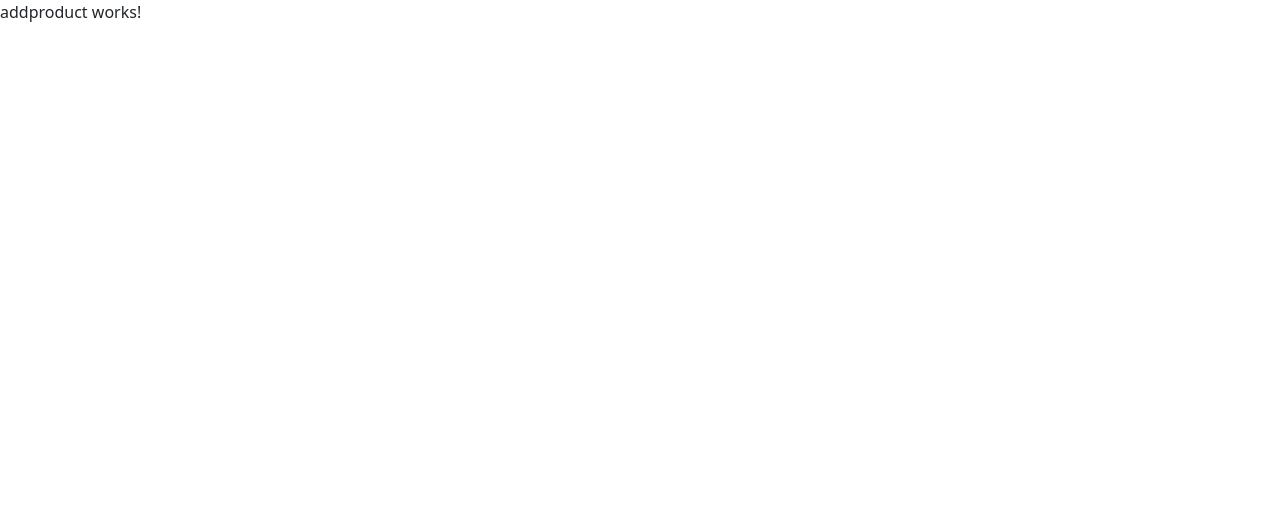
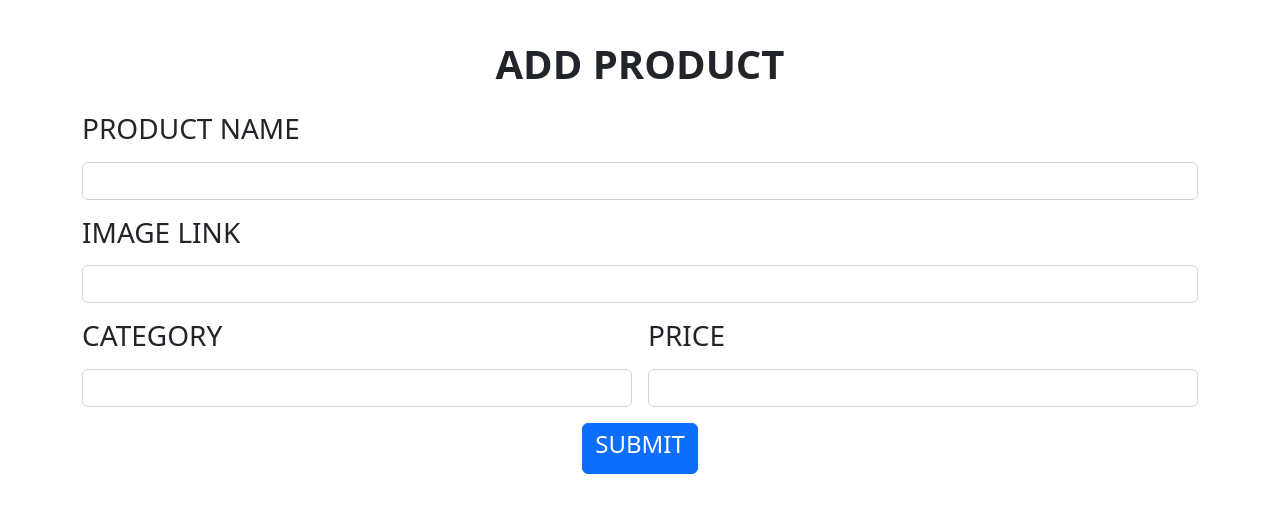
Before and after one commit to AmalAlby/SHOPPING-CART-NEW, an Angular app: page /addp in a window 1280 px wide. Shown: the top 512 px of the page. Built offline with nearby package versions, Linux system fonts and the light colour scheme.

Commit message:
page setup created

```diff
--- a/src/app/addproduct/addproduct.component.html
+++ b/src/app/addproduct/addproduct.component.html
@@ -1 +1,30 @@
-<p>addproduct works!</p>
+<div class="container">
+    <div class="row">
+        <div class="col col-12 col-sm-12 col-md-12 col-lg-12 col-xl-12 col-xxl-12">
+            <div class="row g-3 mt-4">
+                <div class="col col-12 col-sm-12 col-md-12 col-lg-12 col-xl-12 col-xxl-12 text-center">
+                    <h1><b>ADD PRODUCT</b></h1>
+                </div>
+                <div class="col col-12 col-sm-12 col-md-12 col-lg-12 col-xl-12 col-xxl-12">
+                    <label for="" class="form-label"><h3>PRODUCT NAME</h3></label>
+                    <input name="name" [(ngModel)]="name" type="text" class="form-control">
+                </div>
+                <div class="col col-12 col-sm-12 col-md-12 col-lg-12 col-xl-12 col-xxl-12">
+                    <label for="" class="form-label"><h3>IMAGE LINK</h3></label>
+                    <input name="imagelink" [(ngModel)]="imagelink" type="text" class="form-control">
+                </div>
+                <div class="col col-12 col-sm-6 col-md-6 col-lg-6 col-xl-6 col-xxl-6">
+                    <label for="" class="form-label"><h3>CATEGORY</h3></label>
+                    <input name="category" [(ngModel)]="category" type="text" class="form-control">
+                </div>
+                <div class="col col-12 col-sm-6 col-md-6 col-lg-6 col-xl-6 col-xxl-6">
+                    <label for="" class="form-label"><h3>PRICE</h3></label>
+                    <input name="price" [(ngModel)]="price" type="text" class="form-control">
+                </div>
+                <div class="col col-12 col-sm-12 col-md-12 col-lg-12 col-xl-12 col-xxl-12 text-center">
+                    <button (click)="readvalues()" class="btn btn-primary"><h4>SUBMIT</h4></button>
+                </div>
+            </div>
+        </div>
+    </div>
+</div>
--- a/src/app/addproduct/addproduct.component.ts
+++ b/src/app/addproduct/addproduct.component.ts
@@ -1,4 +1,5 @@
 import { Component } from '@angular/core';
+import { ApiService } from '../api.service';
 
 @Component({
   selector: 'app-addproduct',
@@ -7,4 +8,31 @@ import { Component } from '@angular/core';
 })
 export class AddproductComponent {
 
+  constructor(private api:ApiService){}
+
+  name=""
+  imagelink=""
+  category=""
+  price=""
+
+  readvalues=()=>{
+    let data:any={"name":this.name,"imagelink":this.imagelink,"category":this.category,"price":this.price}
+    console.log(data)
+    this.api.addproduct(data).subscribe(
+      (response:any)=>{
+        console.log(response)
+        if(response.status=="success"){
+          alert("Added Successfully")
+          this.name=""
+          this.imagelink=""
+          this.category=""
+          this.price=""
+        }
+        else{
+          alert("Something Went Wrong")
+        }
+      }
+    )
+  }
+
 }
--- a/src/app/adminlogin/adminlogin.component.html
+++ b/src/app/adminlogin/adminlogin.component.html
@@ -17,7 +17,7 @@
                 </div>
                 <div class="col col-12 col-sm-12 col-md-12 col-lg-12 col-xl-12 col-xxl-12">
                     <label for="" class="form-label"><h3>Password</h3></label>
-                    <input name="password" [(ngModel)]="password" type="text" class="form-control">
+                    <input type="password" name="password" [(ngModel)]="password" id="" class="form-control">
                 </div>
                 <div class="col col-12 col-sm-12 col-md-12 col-lg-12 col-xl-12 col-xxl-12 text-center">
                     <button (click)="adminlog()"  class="btn btn-primary">LOGIN</button>
--- /dev/null
+++ b/src/app/api.service.ts
@@ -0,0 +1,22 @@
+import { HttpClient } from '@angular/common/http';
+import { Injectable } from '@angular/core';
+
+@Injectable({
+  providedIn: 'root'
+})
+export class ApiService {
+
+  constructor(private http:HttpClient) { }
+
+  fetchproduct=()=>{
+    return this.http.get("http://localhost:8080/viewp")
+  }
+
+  addproduct=(datatosend:any)=>{
+    return this.http.post("http://localhost:8080/addp",datatosend)
+  }
+
+  searchproduct=(datasearch:any)=>{
+    return this.http.post("http://localhost:8080/searchp",datasearch)
+  }
+}
--- a/src/app/searchproduct/searchproduct.component.html
+++ b/src/app/searchproduct/searchproduct.component.html
@@ -1 +1,43 @@
-<p>searchproduct works!</p>
+<div class="container">
+    <div class="row">
+        <div class="col col-12 col-sm-12 col-md-12 col-lg-12 col-xl-12 col-xxl-12">
+
+            <div class="row g-3 mt-4">
+                <div class="col col-12 col-sm-12 col-md-12 col-lg-12 col-xl-12 col-xxl-12 text-center">
+                    <h1><b>SEARCH PRODUCT</b></h1>
+                </div>
+                <div class="col col-12 col-sm-12 col-md-12 col-lg-12 col-xl-12 col-xxl-12">
+                    <label for="" class="form-label"><h3>PRODUCT NAME</h3></label>
+                    <input name="name" [(ngModel)]="name" type="text" class="form-control">
+                </div>
+                <div class="col col-12 col-sm-12 col-md-12 col-lg-12 col-xl-12 col-xxl-12 text-center">
+                    <button (click)="read()" class="btn btn-primary"><h4>SEARCH</h4></button>
+                </div>
+            </div>
+
+            <div class="row g-3 mt-4" *ngFor="let i of searchdata">
+                <div class="col col-12 col-sm-12 col-md-12 col-lg-12 col-xl-12 col-xxl-12">
+                    <table class="table">
+                        <thead>
+                          <tr>
+                            <th scope="col">Product Name</th>
+                            <th scope="col">Category</th>
+                            <th scope="col">Price</th>
+                            <th scope="col">Image Link</th>
+                          </tr>
+                        </thead>
+                        <tbody>
+                          <tr>
+                            <th scope="row">{{i.name}}</th>
+                            <td>{{i.category}}}</td>
+                            <td>{{i.price}}</td>
+                            <td>{{i.imagelink}}</td>
+                          </tr>
+                        </tbody>
+                      </table>
+                </div>
+            </div>
+
+        </div>
+    </div>
+</div>
--- a/src/app/searchproduct/searchproduct.component.ts
+++ b/src/app/searchproduct/searchproduct.component.ts
@@ -1,4 +1,5 @@
 import { Component } from '@angular/core';
+import { ApiService } from '../api.service';
 
 @Component({
   selector: 'app-searchproduct',
@@ -7,4 +8,26 @@ import { Component } from '@angular/core';
 })
 export class SearchproductComponent {
 
+  constructor(private api:ApiService){}
+
+  name=""
+  searchdata:any=[]
+
+  read=()=>{
+    let data={"name":this.name}
+    console.log(data)
+    this.api.searchproduct(data).subscribe(
+      (response:any)=>{
+        console.log(response)
+        if(response.length==0){
+          alert("Invalid Input")
+        }
+        else{
+          this.searchdata=response
+          this.name=""
+        }
+      }
+    )
+  }
+
 }
--- a/src/app/viewproduct/viewproduct.component.html
+++ b/src/app/viewproduct/viewproduct.component.html
@@ -1 +1,31 @@
-<p>viewproduct works!</p>
+<div class="container">
+    <div class="row">
+        <div class="col col-12 col-sm-12 col-md-12 col-lg-12 col-xl-12 col-xxl-12">
+            <div class="row g-3 mt-4">
+                <div class="col col-12 col-sm-12 col-md-12 col-lg-12 col-xl-12 col-xxl-12 text-center">
+                    <h1><b>VIEW PRODUCT DETAILS</b></h1>
+                </div>
+                <div class="col col-12 col-sm-12 col-md-12 col-lg-12 col-xl-12 col-xxl-12">
+                    <table class="table table-striped">
+                        <thead>
+                          <tr>
+                            <th scope="col">Product Name</th>
+                            <th scope="col">Category</th>
+                            <th scope="col">Price</th>
+                            <th scope="col">Image Link</th>
+                          </tr>
+                        </thead>
+                        <tbody>
+                          <tr  *ngFor="let i of data">
+                            <th scope="row">{{i.name}}</th>
+                            <td>{{i.category}}}</td>
+                            <td>{{i.price}}</td>
+                            <td>{{i.imagelink}}</td>
+                          </tr>
+                        </tbody>
+                      </table>
+                </div>
+            </div>
+        </div>
+    </div>
+</div>
--- a/src/app/viewproduct/viewproduct.component.ts
+++ b/src/app/viewproduct/viewproduct.component.ts
@@ -1,4 +1,5 @@
 import { Component } from '@angular/core';
+import { ApiService } from '../api.service';
 
 @Component({
   selector: 'app-viewproduct',
@@ -7,4 +8,20 @@ import { Component } from '@angular/core';
 })
 export class ViewproductComponent {
 
+  data:any=[]
+
+  constructor(private api:ApiService){
+
+    api.fetchproduct().subscribe(
+      (response:any)=>{
+        this.data=response
+      }
+    )
+
+  }
+
+
+
+
+
 }
```
